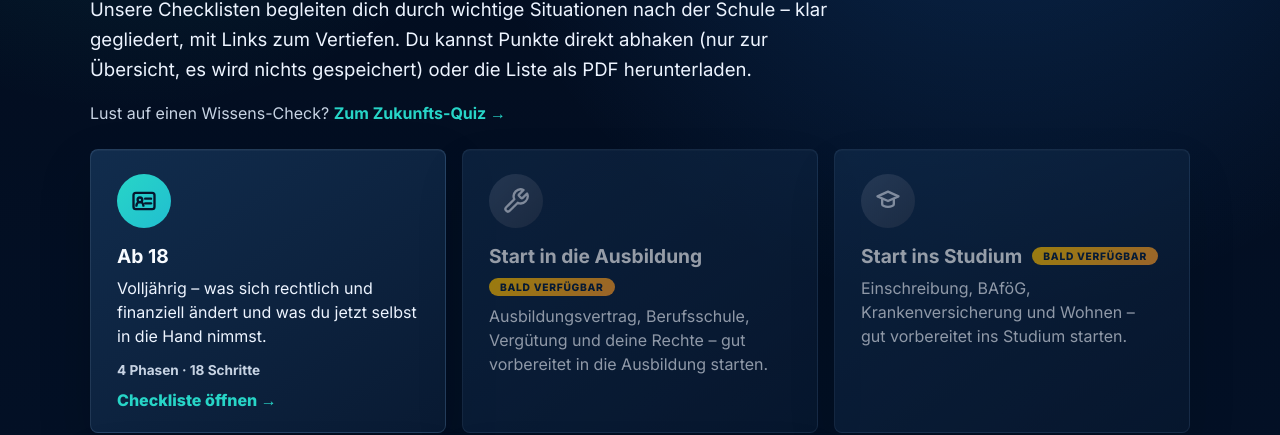
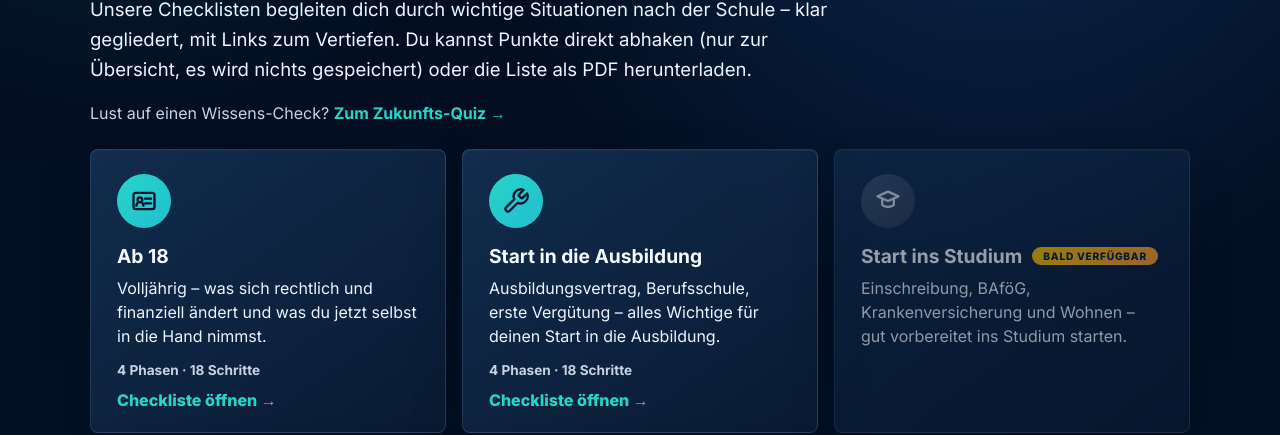
Before and after one commit to ferdinand123thom-blip/ZukunftsKompass, a plain HTML site: page checklisten.html in a window 1280 px wide. Shown: the part 405-840 px from the top of the page. Drawn offline with Linux system fonts and the light colour scheme.

Commit message:
Checklisten: vierte Checkliste 'Start in die Ausbildung' ergaenzen
- checklisten-data.js: Checkliste Start in die Ausbildung (4 Phasen, Aufgaben mit/ohne Links), Werkzeug-Icon, optionales kurz-Feld fuer den Kartentext
- checkliste.js: Werkzeug-Icon ergaenzt; Uebersichtskarte nutzt kurz (Fallback intro)
- checklisten.html: Karte Start in die Ausbildung nun aktiv (Platzhalter -> data-checkliste Mount)
- PDF assets/downloads/checkliste-start-in-die-ausbildung.pdf (binaer via .gitattributes)

Co-Authored-By: Claude Opus 4.8 (1M context) <noreply@anthropic.com>

```diff
--- a/assets/js/checkliste.js
+++ b/assets/js/checkliste.js
@@ -58,6 +58,10 @@
         '<circle cx="8.5" cy="11" r="2"></circle>' +
         '<path d="M13 10h5"></path><path d="M13 14h5"></path>' +
         '<path d="M5.5 16a3 3 0 0 1 6 0"></path>' +
+        "</svg>",
+      werkzeug:
+        '<svg viewBox="0 0 24 24" aria-hidden="true">' +
+        '<path d="M14.7 6.3a1 1 0 0 0 0 1.4l1.6 1.6a1 1 0 0 0 1.4 0l3.77-3.77a6 6 0 0 1-7.94 7.94l-6.91 6.91a2.12 2.12 0 0 1-3-3l6.91-6.91a6 6 0 0 1 7.94-7.94l-3.76 3.76Z"></path>' +
         "</svg>"
     };
     return icons[name] || icons.klemmbrett;
@@ -84,7 +88,7 @@
         '<span class="cl-card-meta"></span>' +
         '<span class="cl-card-cta">Checkliste öffnen <span aria-hidden="true">→</span></span>';
       a.querySelector(".cl-card-title").textContent = cl.titel;
-      a.querySelector(".cl-card-text").textContent = cl.intro;
+      a.querySelector(".cl-card-text").textContent = cl.kurz || cl.intro;
       a.querySelector(".cl-card-meta").textContent =
         cl.phasen.length + " Phasen · " + anzahl + " Schritte";
 
--- a/assets/js/checklisten-data.js
+++ b/assets/js/checklisten-data.js
@@ -11,7 +11,8 @@
 
      "erster-job": {
        titel: "Erster Job",                       // Überschrift auf dem Blatt
-       intro: "Kurzer Einleitungssatz …",         // ein Satz unter dem Titel
+       intro: "Kurzer Einleitungssatz …",         // ein Satz unter dem Titel (auf dem Blatt)
+       kurz:  "Optionaler Kartentext …",          // optional: Text auf der Übersichtskarte (sonst wird intro genutzt)
        pdf:   "assets/downloads/DATEINAME.pdf",    // Pfad zur PDF (relativ zum Stammordner)
        phasen: [
          {
@@ -36,7 +37,7 @@ const CHECKLISTEN = {
   "erste-eigene-wohnung": {
     titel: "Erste eigene Wohnung",
     intro: "Schritt für Schritt zur ersten eigenen Wohnung – damit du von der Budgetplanung bis zum Einzug nichts Wichtiges vergisst.",
-    icon: "haus", // Karten-Icon: "haus", "koffer", "ausweis" oder "klemmbrett" (Standard, wenn weggelassen)
+    icon: "haus", // Karten-Icon: "haus", "koffer", "ausweis", "werkzeug" oder "klemmbrett" (Standard, wenn weggelassen)
     pdf: "assets/downloads/checkliste-erste-eigene-wohnung.pdf",
     phasen: [
       {
@@ -172,5 +173,53 @@ const CHECKLISTEN = {
         ]
       }
     ]
+  },
+
+  "start-in-die-ausbildung": {
+    titel: "Start in die Ausbildung",
+    intro: "Vom Ausbildungsvertrag über die Berufsschule bis zur ersten Vergütung – startklar in deine Ausbildung.",
+    kurz: "Ausbildungsvertrag, Berufsschule, erste Vergütung – alles Wichtige für deinen Start in die Ausbildung.",
+    icon: "werkzeug",
+    pdf: "assets/downloads/checkliste-start-in-die-ausbildung.pdf",
+    phasen: [
+      {
+        name: "Phase 1 – Vor dem Start: Unterlagen & Formalitäten",
+        aufgaben: [
+          { text: "Steuer-ID, Personalausweis & ggf. Führungszeugnis bereithalten" },
+          { text: "Krankenkasse wählen und Mitgliedsbescheinigung anfordern", link: "themen/versicherungen/krankenversicherung.html" },
+          { text: "Sozialversicherungsnummer bereithalten (SV-Ausweis)" },
+          { text: "Gehaltskonto bereithalten: IBAN für die Vergütung", link: "themen/geld-finanzen/girokonto-eroeffnen.html" },
+          { text: "Unter 18: ärztliche Erstuntersuchung (Jugendarbeitsschutz)" }
+        ]
+      },
+      {
+        name: "Phase 2 – Ausbildungsvertrag & Berufsschule",
+        aufgaben: [
+          { text: "Ausbildungsvertrag prüfen (Dauer, Probezeit, Vergütung, Urlaub)", link: "themen/beruf-arbeit/ersten-arbeitsvertrag-pruefen.html" },
+          { text: "Ausbildungsvertrag bei der Kammer eintragen lassen (IHK/HWK – meist über den Betrieb)" },
+          { text: "Berufsschule: Unterrichtstage und Anmeldung klären (meist über den Betrieb)" },
+          { text: "Berichtsheft (Ausbildungsnachweis) von Anfang an führen – Pflicht" }
+        ]
+      },
+      {
+        name: "Phase 3 – Geld & Rechte verstehen",
+        aufgaben: [
+          { text: "Ausbildungsvergütung verstehen (steigt jährlich)", link: "themen/ausbildung-studium/ausbildungsverguetung-verstehen.html" },
+          { text: "Brutto und Netto verstehen: Was bleibt übrig?", link: "themen/beruf-arbeit/brutto-vs-netto.html" },
+          { text: "Sozialabgaben verstehen (die fünf Versicherungen)", link: "themen/beruf-arbeit/sozialabgaben-verstehen.html" },
+          { text: "Urlaub & Krankheit: deine Rechte und Pflichten (Krankmeldung)", link: "themen/beruf-arbeit/urlaub-und-krankheit-im-job.html" },
+          { text: "Jugendarbeitsschutz kennen (unter 18: Arbeitszeit, Urlaub, Pausen)" }
+        ]
+      },
+      {
+        name: "Phase 4 – Absichern & unterstützen lassen",
+        aufgaben: [
+          { text: "Berufsausbildungsbeihilfe (BAB) prüfen – Hilfe von der Arbeitsagentur" },
+          { text: "Private Haftpflichtversicherung prüfen (Schutz über die Eltern endet oft)", link: "themen/versicherungen/haftpflichtversicherung.html" },
+          { text: "Berufsunfähigkeitsversicherung prüfen (jung oft günstig)", link: "themen/versicherungen/berufsunfaehigkeitsversicherung.html" },
+          { text: "Ersten Arbeitstag vorbereiten: Anfahrt, Unterlagen, Kleidung" }
+        ]
+      }
+    ]
   }
 };
--- a/checklisten.html
+++ b/checklisten.html
@@ -82,17 +82,8 @@
         <!-- Ab 18 (aktiv, aus den Daten) -->
         <div data-checkliste="ab-18"></div>
 
-        <!-- Start in die Ausbildung (bald verfügbar) -->
-        <article class="cl-card cl-card--soon" aria-disabled="true">
-          <span class="cl-card-icon" aria-hidden="true">
-            <svg viewBox="0 0 24 24"><path d="M14.7 6.3a1 1 0 0 0 0 1.4l1.6 1.6a1 1 0 0 0 1.4 0l3.77-3.77a6 6 0 0 1-7.94 7.94l-6.91 6.91a2.12 2.12 0 0 1-3-3l6.91-6.91a6 6 0 0 1 7.94-7.94l-3.76 3.76Z"></path></svg>
-          </span>
-          <div class="cl-card-head">
-            <h2 class="cl-card-title">Start in die Ausbildung</h2>
-            <span class="coming-soon-badge">Bald verfügbar</span>
-          </div>
-          <p class="cl-card-text">Ausbildungsvertrag, Berufsschule, Vergütung und deine Rechte – gut vorbereitet in die Ausbildung starten.</p>
-        </article>
+        <!-- Start in die Ausbildung (aktiv, aus den Daten) -->
+        <div data-checkliste="start-in-die-ausbildung"></div>
 
         <!-- Start ins Studium (bald verfügbar) -->
         <article class="cl-card cl-card--soon" aria-disabled="true">
```
Also changed, not shown: 1 other file.
